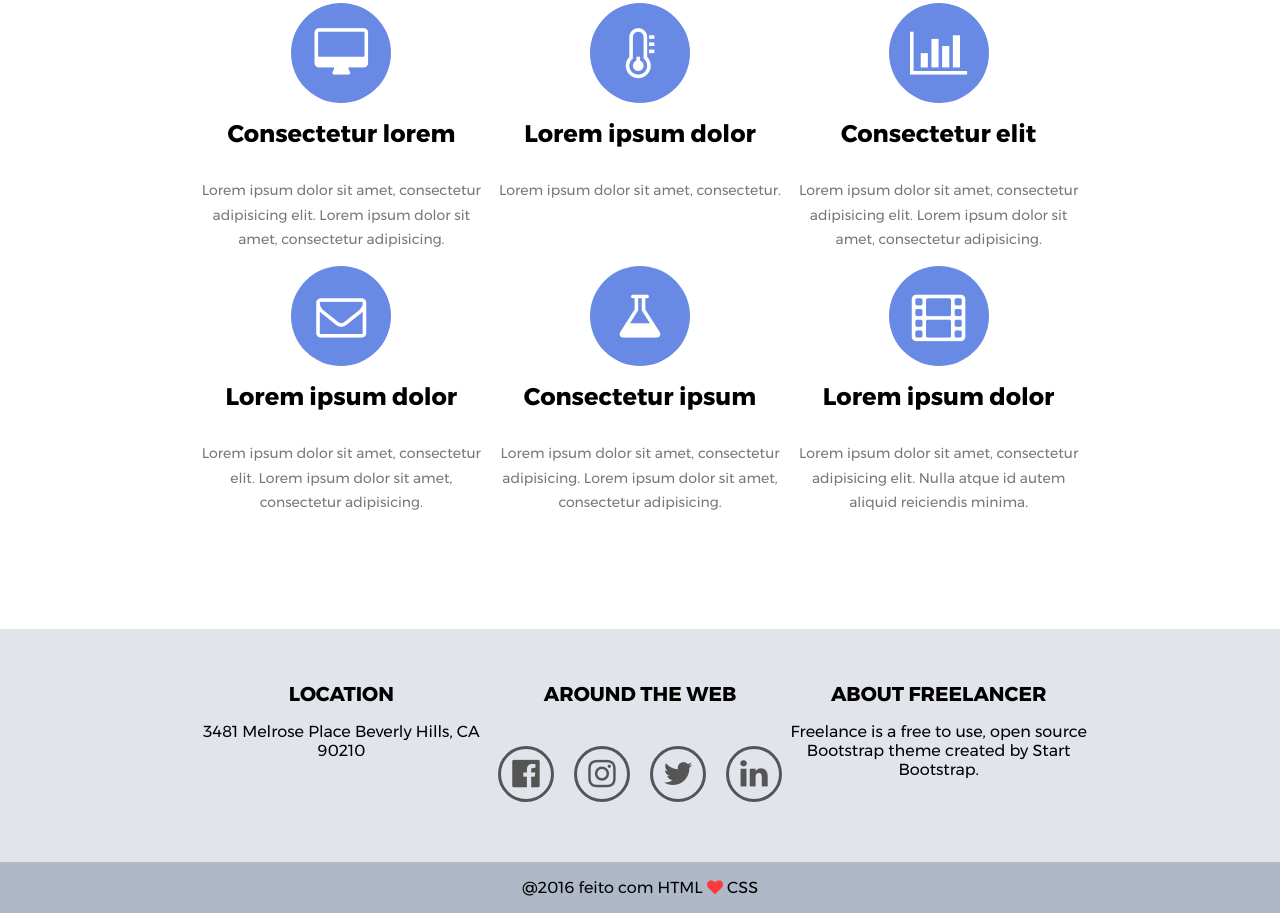
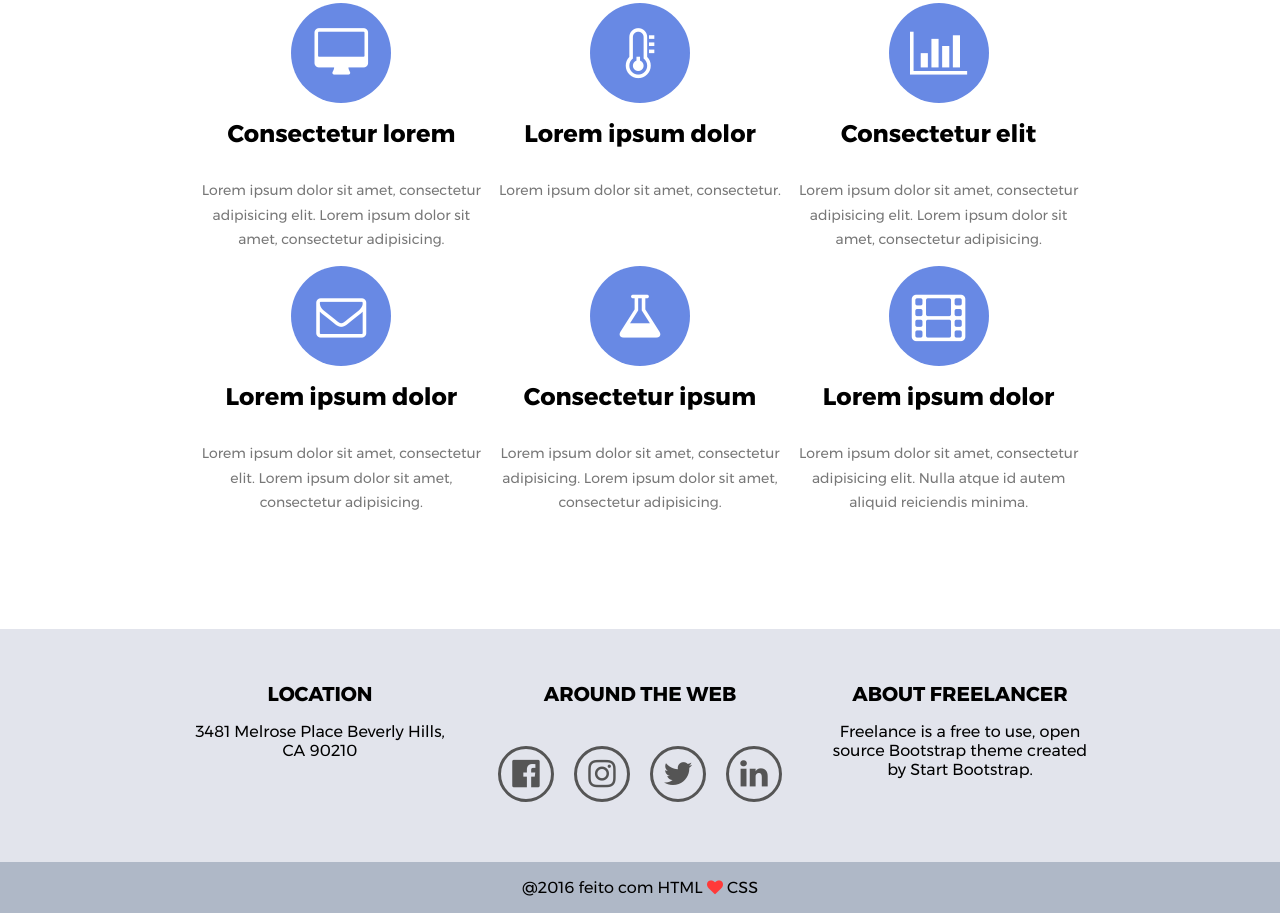
Before and after one commit to davicesarmorais/lm-2024, a plain HTML site: page portifolio-flex/index.html in a window 1280 px wide. Shown: the part 1154-2067 px from the top of the page. Drawn offline with Linux system fonts and the light colour scheme.

Commit message:
responsive design

```diff
--- a/portifolio-flex/css/style-grid.css
+++ b/portifolio-flex/css/style-grid.css
@@ -91,7 +91,19 @@ main {
 .services-container {
     display: grid;
     text-align: center;
-    grid-template-columns: repeat(3, calc(100%/3));
+}
+
+
+@media all and (min-width: 700px) {
+    .services-container {
+        grid-template-columns: repeat(2, calc(100%/2));
+    }
+}
+
+@media all and (min-width: 1024px) {
+    .services-container {
+        grid-template-columns: repeat(3, calc(100%/3));
+    }
 }
 
 .service {
@@ -132,14 +144,24 @@ footer {
 .footer-content {
     background-color:#e2e4ec;
     display: flex;
+    flex-wrap: wrap;
+    justify-content: center;
+    gap: 50px;
     padding: 40px 15% 60px;
 }
 
 .footer-items {
-    flex-basis: calc(100%/3);
     text-align: center;
 }
 
+@media all and (min-width: 800px) {
+    .footer-content {
+        flex-wrap: nowrap;
+    }
+    .footer-items {
+        flex-basis: calc(100%/3);
+    }
+}
 
 .footer-icons {
     margin-top: 40px;
```
